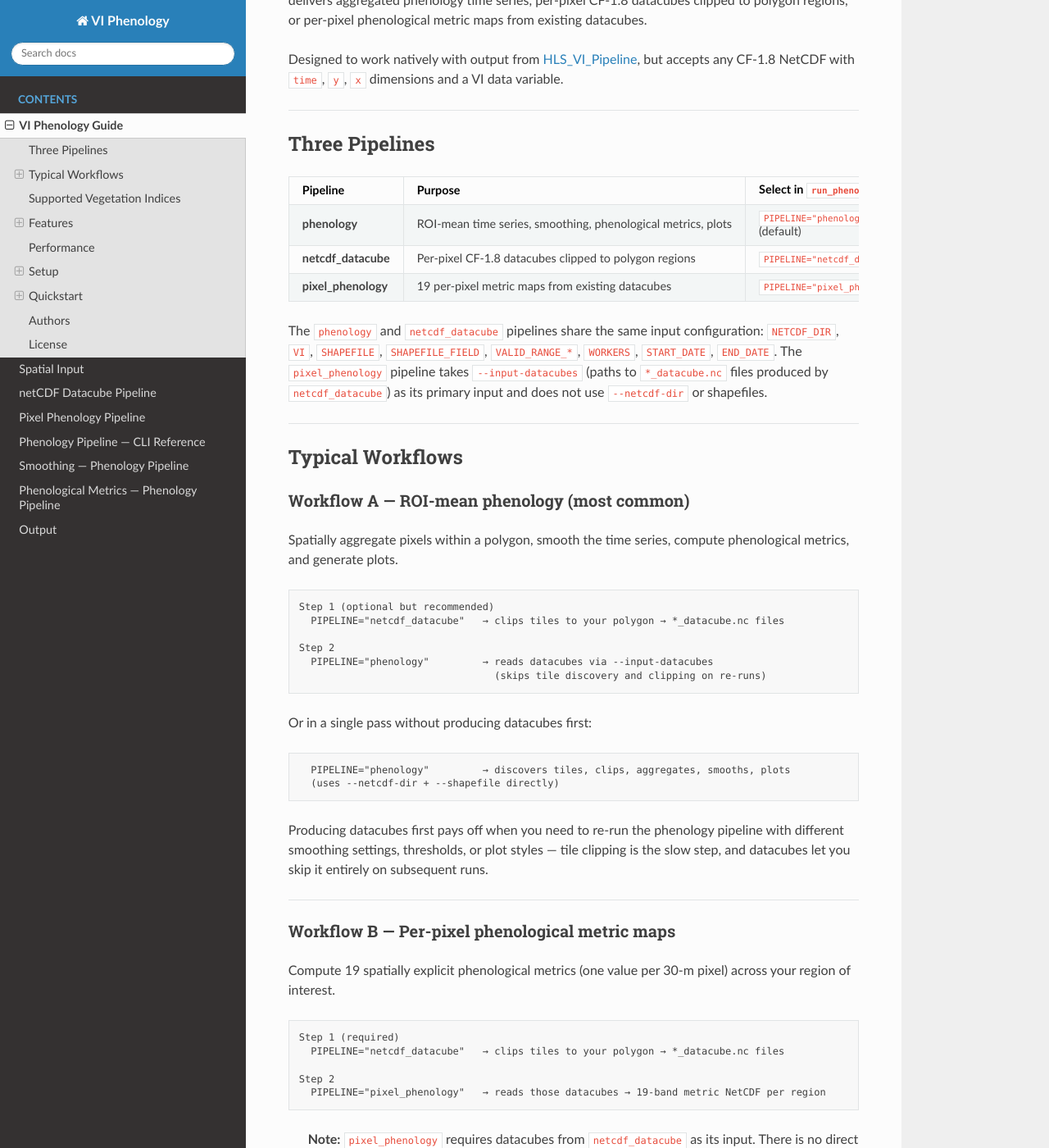
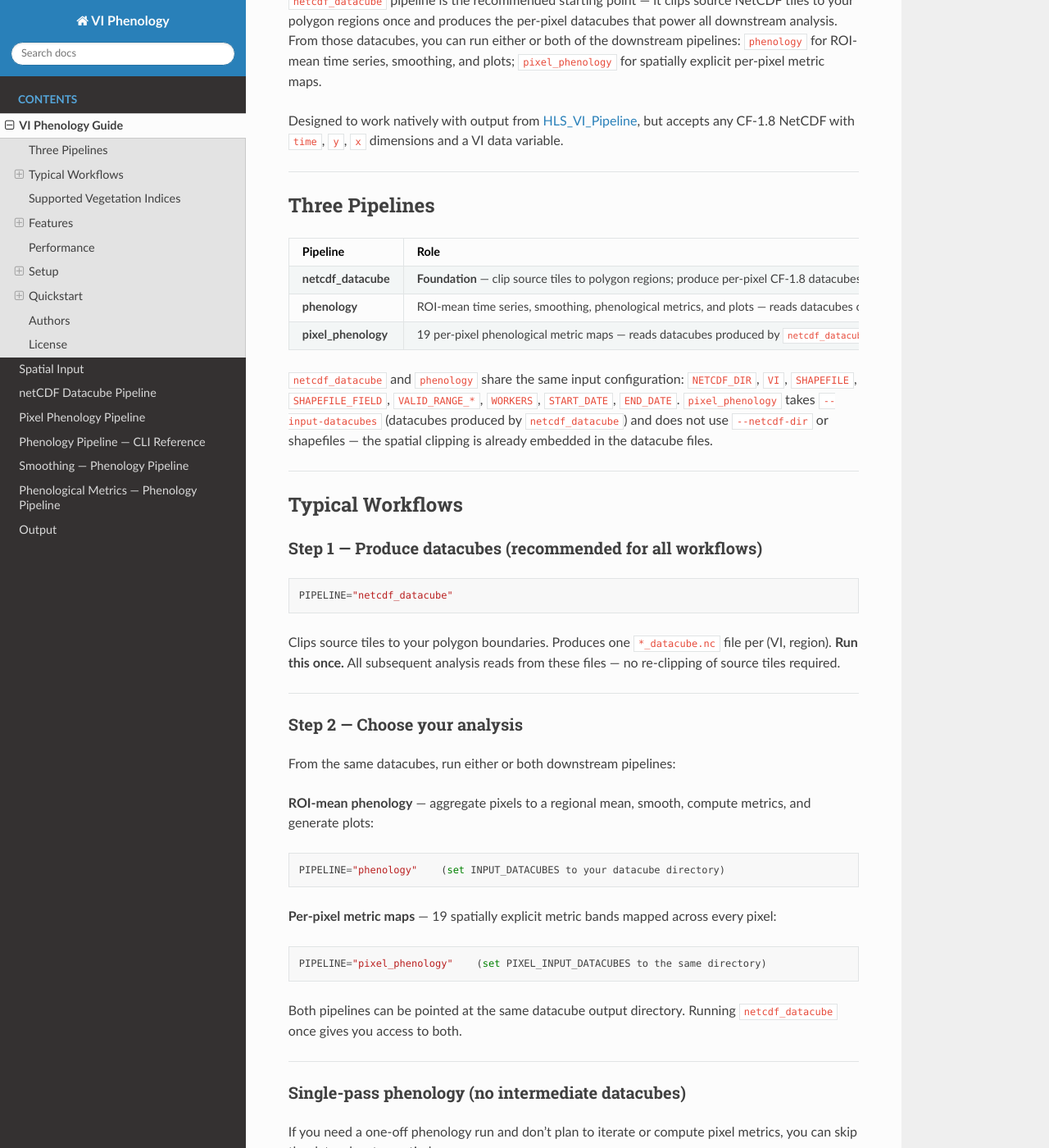
Before and after one commit to stephenconklin/VI_Phenology, a Sphinx documentation site: the page built from docs/overview.md, in a window 1280 px wide and 1400 px high, scrolled down 243 px. Shown: the whole window at 82% size. Built offline with Sphinx 7.4.7 and the Read the Docs theme 3.1.0, drawn with Linux system fonts in a browser that asks for light colours; some of the changed text lies outside the part shown.

Commit message:
Reframe docs and README to lead with netcdf_datacube as foundation
- overview.md: reorder Quickstart CLI examples (netcdf_datacube first,
  then phenology both modes, then pixel_phenology); update run_phenology.sh
  blurb to list netcdf_datacube first
- README.md: reorder Three Pipelines table and pipeline descriptions to
  netcdf_datacube → phenology → pixel_phenology; add foundation note to
  table and introductory paragraph; add "feeds both downstream pipelines"
  bullet to datacube description
- run_phenology.sh: update OUTPUT_DIR and PIXEL_INPUT_DATACUBES paths

````diff
--- a/docs/overview.md
+++ b/docs/overview.md
@@ -4,9 +4,12 @@
 [![License: MIT](https://img.shields.io/badge/License-MIT-yellow.svg)](LICENSE)
 [![Platform](https://img.shields.io/badge/platform-linux%20%7C%20macOS-lightgrey.svg)]()
 
-A three-pipeline vegetation index analysis toolkit. Reads CF-1.8 compliant NetCDF files
-and delivers aggregated phenology time series, per-pixel CF-1.8 datacubes clipped to
-polygon regions, or per-pixel phenological metric maps from existing datacubes.
+A three-pipeline vegetation index analysis toolkit built around per-pixel CF-1.8 datacubes.
+The `netcdf_datacube` pipeline is the recommended starting point — it clips source NetCDF
+tiles to your polygon regions once and produces the per-pixel datacubes that power all
+downstream analysis. From those datacubes, you can run either or both of the downstream
+pipelines: `phenology` for ROI-mean time series, smoothing, and plots; `pixel_phenology`
+for spatially explicit per-pixel metric maps.
 
 Designed to work natively with output from [HLS_VI_Pipeline](https://github.com/stephenconklin/HLS_VI_Pipeline),
 but accepts any CF-1.8 NetCDF with `time`, `y`, `x` dimensions and a VI data variable.
@@ -15,76 +18,68 @@ but accepts any CF-1.8 NetCDF with `time`, `y`, `x` dimensions and a VI data var
 
 ## Three Pipelines
 
-| Pipeline | Purpose | Select in `run_phenology.sh` |
+| Pipeline | Role | Select in `run_phenology.sh` |
 |---|---|---|
-| **phenology** | ROI-mean time series, smoothing, phenological metrics, plots | `PIPELINE="phenology"` (default) |
-| **netcdf_datacube** | Per-pixel CF-1.8 datacubes clipped to polygon regions | `PIPELINE="netcdf_datacube"` |
-| **pixel_phenology** | 19 per-pixel metric maps from existing datacubes | `PIPELINE="pixel_phenology"` |
+| **netcdf_datacube** | **Foundation** — clip source tiles to polygon regions; produce per-pixel CF-1.8 datacubes for downstream use | `PIPELINE="netcdf_datacube"` |
+| **phenology** | ROI-mean time series, smoothing, phenological metrics, and plots — reads datacubes or raw tiles | `PIPELINE="phenology"` |
+| **pixel_phenology** | 19 per-pixel phenological metric maps — reads datacubes produced by `netcdf_datacube` | `PIPELINE="pixel_phenology"` |
 
-The `phenology` and `netcdf_datacube` pipelines share the same input configuration:
-`NETCDF_DIR`, `VI`, `SHAPEFILE`, `SHAPEFILE_FIELD`, `VALID_RANGE_*`, `WORKERS`,
-`START_DATE`, `END_DATE`. The `pixel_phenology` pipeline takes `--input-datacubes`
-(paths to `*_datacube.nc` files produced by `netcdf_datacube`) as its primary input
-and does not use `--netcdf-dir` or shapefiles.
+`netcdf_datacube` and `phenology` share the same input configuration: `NETCDF_DIR`, `VI`,
+`SHAPEFILE`, `SHAPEFILE_FIELD`, `VALID_RANGE_*`, `WORKERS`, `START_DATE`, `END_DATE`.
+`pixel_phenology` takes `--input-datacubes` (datacubes produced by `netcdf_datacube`) and
+does not use `--netcdf-dir` or shapefiles — the spatial clipping is already embedded in
+the datacube files.
 
 ---
 
 ## Typical Workflows
 
-### Workflow A — ROI-mean phenology (most common)
-
-Spatially aggregate pixels within a polygon, smooth the time series, compute
-phenological metrics, and generate plots.
+### Step 1 — Produce datacubes (recommended for all workflows)
 
 ```
-Step 1 (optional but recommended)
-  PIPELINE="netcdf_datacube"   → clips tiles to your polygon → *_datacube.nc files
-
-Step 2
-  PIPELINE="phenology"         → reads datacubes via --input-datacubes
-                                 (skips tile discovery and clipping on re-runs)
+PIPELINE="netcdf_datacube"
 ```
 
-Or in a single pass without producing datacubes first:
-
-```
-  PIPELINE="phenology"         → discovers tiles, clips, aggregates, smooths, plots
-  (uses --netcdf-dir + --shapefile directly)
-```
-
-Producing datacubes first pays off when you need to re-run the phenology pipeline
-with different smoothing settings, thresholds, or plot styles — tile clipping is
-the slow step, and datacubes let you skip it entirely on subsequent runs.
+Clips source tiles to your polygon boundaries. Produces one `*_datacube.nc` file
+per (VI, region). **Run this once.** All subsequent analysis reads from these files —
+no re-clipping of source tiles required.
 
 ---
 
-### Workflow B — Per-pixel phenological metric maps
+### Step 2 — Choose your analysis
 
-Compute 19 spatially explicit phenological metrics (one value per 30-m pixel) across
-your region of interest.
+From the same datacubes, run either or both downstream pipelines:
+
+**ROI-mean phenology** — aggregate pixels to a regional mean, smooth, compute
+metrics, and generate plots:
 
 ```
-Step 1 (required)
-  PIPELINE="netcdf_datacube"   → clips tiles to your polygon → *_datacube.nc files
-
-Step 2
-  PIPELINE="pixel_phenology"   → reads those datacubes → 19-band metric NetCDF per region
+PIPELINE="phenology"    (set INPUT_DATACUBES to your datacube directory)
 ```
 
-> **Note:** `pixel_phenology` requires datacubes from `netcdf_datacube` as its input.
-> There is no direct path from raw NetCDF tiles to pixel metric maps — the datacube
-> step is mandatory.
+**Per-pixel metric maps** — 19 spatially explicit metric bands mapped across every pixel:
+
+```
+PIPELINE="pixel_phenology"    (set PIXEL_INPUT_DATACUBES to the same directory)
+```
+
+Both pipelines can be pointed at the same datacube output directory. Running
+`netcdf_datacube` once gives you access to both.
 
 ---
 
-### Workflow C — Per-pixel datacubes only
+### Single-pass phenology (no intermediate datacubes)
 
-Extract clipped per-pixel VI time series for use in external models or custom analysis,
-without computing phenological metrics.
+If you need a one-off phenology run and don't plan to iterate or compute pixel
+metrics, you can skip the datacube step entirely:
 
 ```
-  PIPELINE="netcdf_datacube"   → *_datacube.nc files ready for downstream use
+PIPELINE="phenology"    (set NETCDF_DIR + SHAPEFILE)
 ```
+
+Discovers tiles, clips, aggregates, smooths, and plots in one pass. Tile clipping
+runs every time, so this is slower for iterative work but requires no intermediate
+storage.
 
 ---
 
@@ -102,25 +97,34 @@ Multiple VIs can be processed in a single run (`--vi NDVI EVI2 NIRv`).
 
 ## Features
 
-### Phenology Pipeline
-- Layered processing: raw observations → daily time axis → smoothed gap-filled series → phenological metrics
-- Multiple smoothing methods: Savitzky-Golay, LOESS, linear interpolation, harmonic fit, Whittaker (`--smooth-lambda`)
-- Core phenological metrics: SOS, POS, EOS, LOS, IVI, greening rate, senescence rate
-- Extended metrics: `floor_ndvi`, `ceiling_ndvi`, `season_length_days`, `greenup_rate`, `n_peaks`, `peak_separation_days`, `relative_peak_amplitude`, `valley_depth`, `cv`
-- Observation count thresholds: `--min-valid-obs` (skip region if total obs < N), `--min-valid-obs-per-year` (skip annual window if obs < N)
-- Pixel sampling: `--sample-pixels`, `--random-seed`, `--min-ndvi-mean`, `--min-quality-frac`
-- Datacube input mode: `--input-datacubes` accepts pre-clipped datacubes (individual files or a directory) — faster for repeated runs without re-running tile discovery
-- Annual DOY overlay plot, full time-series plot, anomaly plot, multi-VI comparison panel
-- Granular output toggles — disable any combination of outputs in `run_phenology.sh`
-- Output formats: CSV (observations and metrics), PNG + interactive HTML plots
-- Combined per-shapefile observations CSV and metrics CSV when splitting by attribute field
-
 ### netCDF Datacube Pipeline
 - Per-pixel CF-1.8 compliant datacubes clipped to polygon boundaries
 - Same-CRS multi-tile merging: pixel-perfect, memory-bounded mosaic — no resampling
 - Cross-CRS multi-tile merging: bilinear reprojection of minority tiles to dominant CRS before merge
 - Configurable per-tile or merged output via `MERGE_SAME_CRS` / `MERGE_CROSS_CRS`
 - Full CF-1.8 metadata: `Conventions`, `history`, `tiles`, `region`, `vi`, `target_crs`, `resampling_method`
+- Output feeds both `phenology` (datacube input mode) and `pixel_phenology` directly
+
+### Phenology Pipeline
+- Two input modes: standard (`--netcdf-dir` + `--shapefile`) or datacube (`--input-datacubes`)
+- Layered processing: raw observations → daily time axis → smoothed gap-filled series → phenological metrics
+- Multiple smoothing methods: Savitzky-Golay, LOESS, linear interpolation, harmonic fit, Whittaker (`--smooth-lambda`)
+- Core phenological metrics: SOS, POS, EOS, LOS, IVI, greening rate, senescence rate
+- Extended metrics: `floor_ndvi`, `ceiling_ndvi`, `season_length_days`, `greenup_rate`, `n_peaks`, `peak_separation_days`, `relative_peak_amplitude`, `valley_depth`, `cv`
+- Observation count thresholds: `--min-valid-obs`, `--min-valid-obs-per-year`
+- Pixel sampling: `--sample-pixels`, `--random-seed`, `--min-ndvi-mean`, `--min-quality-frac`
+- Annual DOY overlay plot, full time-series plot, anomaly plot, multi-VI comparison panel
+- Granular output toggles — disable any combination of outputs in `run_phenology.sh`
+- Output formats: CSV (observations and metrics), PNG + interactive HTML plots
+- Combined per-shapefile observations CSV and metrics CSV when splitting by attribute field
+
+### Pixel Phenology Pipeline
+- Reads datacubes produced by `netcdf_datacube` — accepts a directory or individual file paths
+- Whittaker smoothing applied per pixel — handles HLS's irregular revisit cadence natively
+- 19 metric bands: peak NDVI/DOY, integrated NDVI, green-up rate (mean + std), floor/ceiling NDVI,
+  season length, CV, interannual peak range/std, bimodality metrics (n_peaks, separation, amplitude, valley depth)
+- Output: one CF-1.8 NetCDF per (VI, region) on the same x/y grid as the input datacube, plus a summary CSV
+- Parallelised via `ThreadPoolExecutor`; scipy sparse solver releases GIL for true multi-core throughput
 
 ### Shared Features
 - Spatial subsetting via any GeoPandas-readable vector format (`.shp`, `.gpkg`, `.geojson`, etc.)
@@ -172,7 +176,7 @@ conda activate vi_phenology
 ### Recommended — `run_phenology.sh`
 
 Edit the configuration variables at the top of the script to match your paths, select
-your pipeline (`PIPELINE="phenology"`, `PIPELINE="netcdf_datacube"`, or
+your pipeline (`PIPELINE="netcdf_datacube"`, `PIPELINE="phenology"`, or
 `PIPELINE="pixel_phenology"`), then:
 
 ```bash
@@ -181,46 +185,10 @@ your pipeline (`PIPELINE="phenology"`, `PIPELINE="netcdf_datacube"`, or
 
 All parameters are documented with inline comments inside the script.
 
-### Direct CLI — Phenology Pipeline
+### Direct CLI — netCDF Datacube Pipeline
 
-**Standard mode** — discovers and clips source tiles on each run:
-
-```bash
-python src/vi_phenology.py \
-  --netcdf-dir /path/to/netcdfs \
-  --vi NDVI EVI2 \
-  --shapefile /path/to/roi.gpkg \
-  --shapefile-field Name \
-  --output-dir ./outputs \
-  --smooth-method whittaker \
-  --smooth-lambda 100 \
-  --plot-style combined \
-  --plot-format png html \
-  --metrics \
-  --workers 8
-```
-
-**Datacube input mode** — reads pre-clipped datacubes, skips tile discovery (faster for re-runs):
-
-```bash
-python src/vi_phenology.py \
-  --input-datacubes /path/to/outputs/my_shapefile_stem \
-  --vi NDVI \
-  --output-dir ./outputs \
-  --smooth-method whittaker \
-  --smooth-lambda 100 \
-  --plot-style combined \
-  --plot-format png html \
-  --metrics
-```
-
-```bash
-python src/vi_phenology.py --help
-```
-
-For the full argument reference, see the [Phenology Pipeline CLI Reference](cli_reference.md).
-
-### Direct CLI — netCDF Datacube Pipeline
+Run this first. Clips source tiles to your polygon regions and produces
+`*_datacube.nc` files that feed both downstream pipelines:
 
 ```bash
 python src/netcdf_datacube_extract.py \
@@ -238,7 +206,50 @@ python src/netcdf_datacube_extract.py --help
 
 For full details on the datacube pipeline, see [netCDF Datacube Pipeline](datacube.md).
 
+### Direct CLI — Phenology Pipeline
+
+**Datacube input mode** — reads pre-clipped datacubes produced by `netcdf_datacube`
+(recommended; skips tile discovery on every re-run):
+
+```bash
+python src/vi_phenology.py \
+  --input-datacubes /path/to/outputs/my_shapefile_stem \
+  --vi NDVI \
+  --output-dir ./outputs \
+  --smooth-method whittaker \
+  --smooth-lambda 100 \
+  --plot-style combined \
+  --plot-format png html \
+  --metrics
+```
+
+**Standard mode** — discovers and clips source tiles on each run (single-pass, no
+intermediate datacubes needed):
+
+```bash
+python src/vi_phenology.py \
+  --netcdf-dir /path/to/netcdfs \
+  --vi NDVI EVI2 \
+  --shapefile /path/to/roi.gpkg \
+  --shapefile-field Name \
+  --output-dir ./outputs \
+  --smooth-method whittaker \
+  --smooth-lambda 100 \
+  --plot-style combined \
+  --plot-format png html \
+  --metrics \
+  --workers 8
+```
+
+```bash
+python src/vi_phenology.py --help
+```
+
+For the full argument reference, see the [Phenology Pipeline CLI Reference](cli_reference.md).
+
 ### Direct CLI — Pixel Phenology Pipeline
+
+Reads datacubes produced by `netcdf_datacube` and computes 19 per-pixel metric maps:
 
 ```bash
 python src/pixel_phenology_extract.py \
````
Also changed, not shown: README.md (+18 -16 lines), 1 other file.
